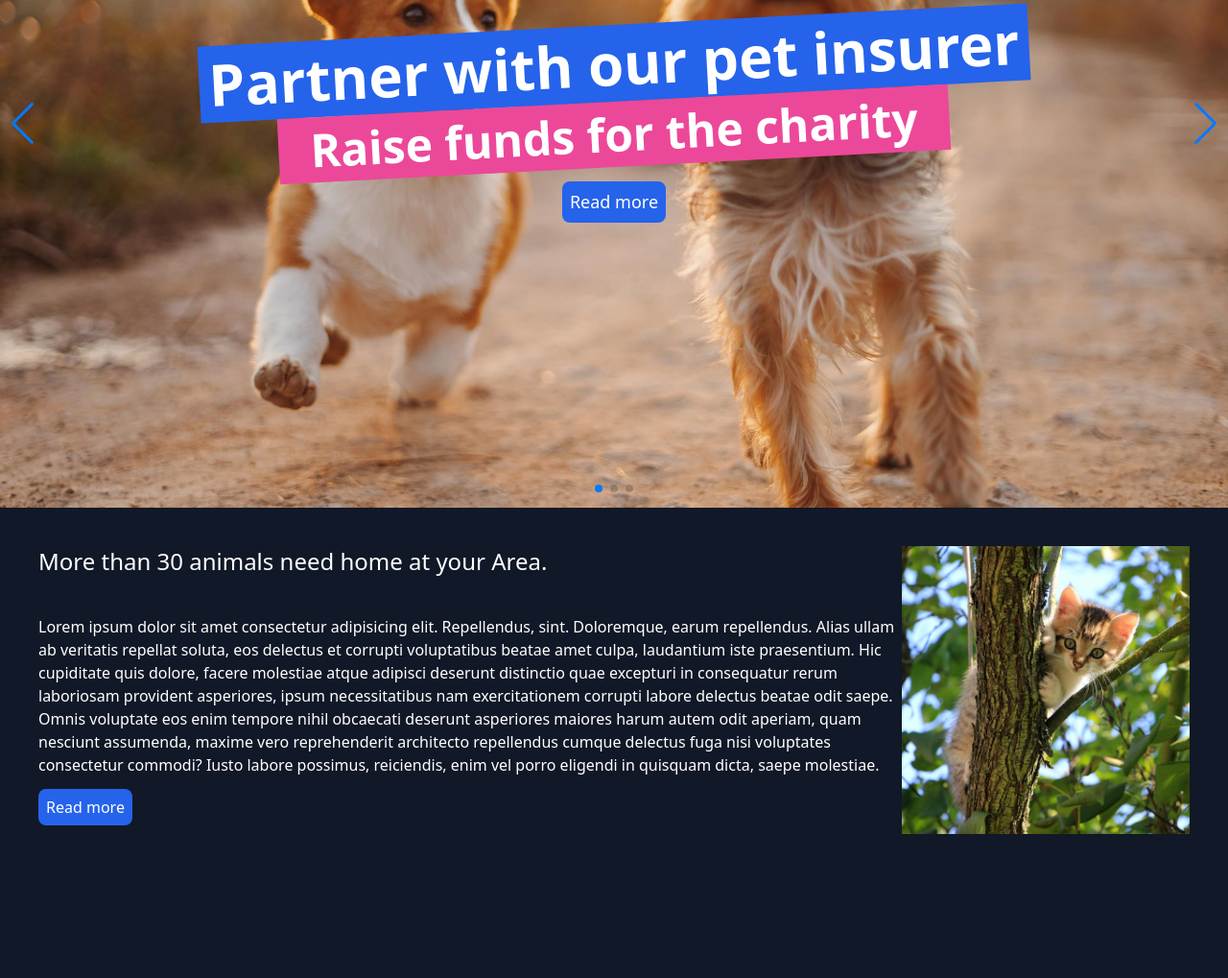
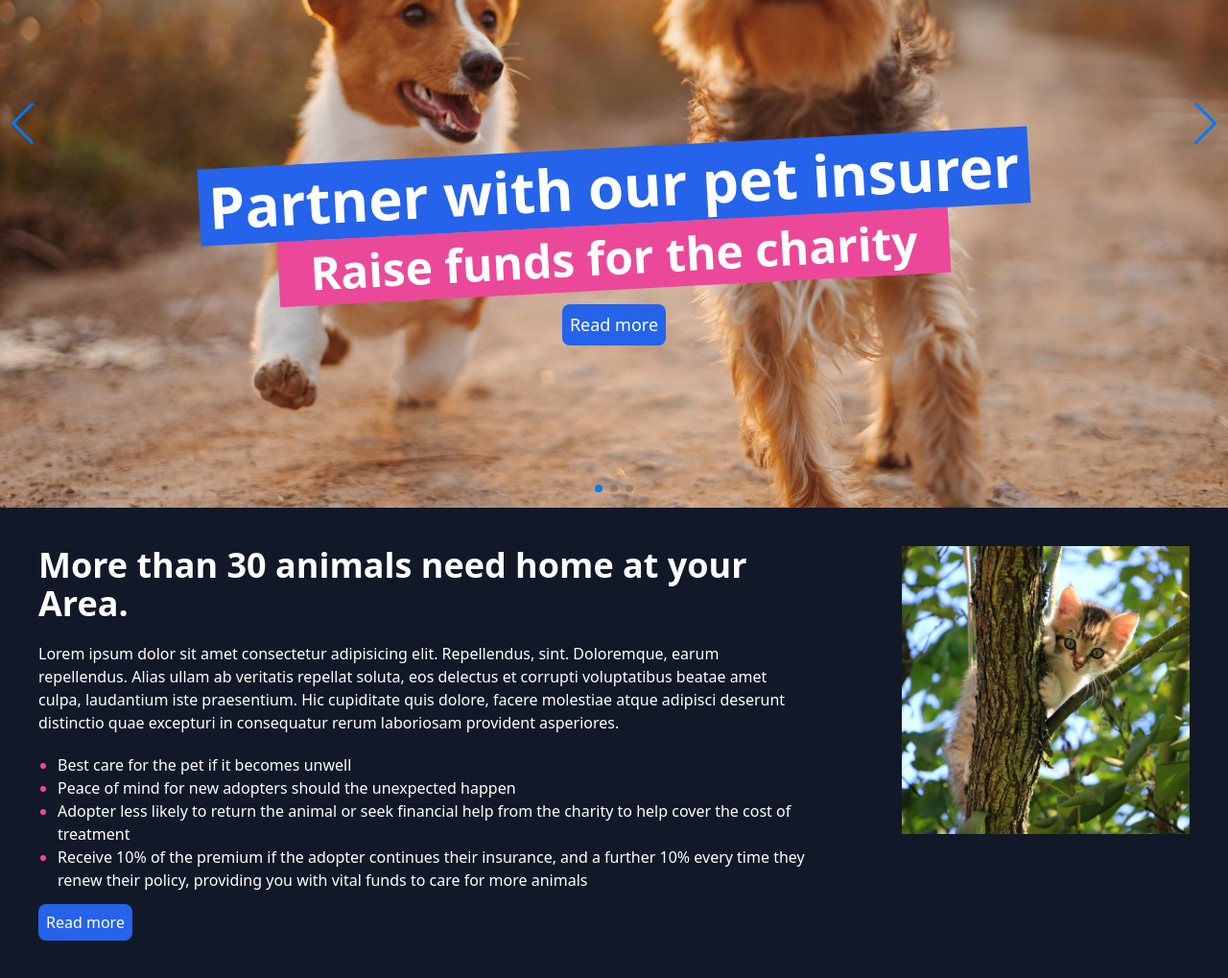
Before and after one commit to AbidAlWassie/PetPlanner-Pet-Charity-Website, a website: page index.html in a window 1280 px wide. Shown: the part 271-1290 px from the top of the page at 96% size. Before the commit the page ends 1184 px from the top, so only its background shows below. Drawn offline with nearby package versions, Linux system fonts and the light colour scheme.

Commit message:
minor changes

```diff
--- a/index.html
+++ b/index.html
@@ -156,7 +156,7 @@
 
         <div class="swiper-slide">
           <img src="img/alvan-nee-T-0EW-SEbsE-unsplash.jpg" alt="">
-          <div class="slider-content absolute">
+          <div class="slider-content absolute mt-64">
             <div class="text1 text-6xl font-bold bg-blue-600 -rotate-3">
               <h1>Partner with our pet insurer</h2>
             </div>
@@ -170,7 +170,7 @@
         <div class="swiper-slide">
           <img src="img/anoir-chafik-2_3c4dIFYFU-unsplash.jpg" alt="">
           <div class="slider-content absolute">
-            <h2 class="text-8xl mb-5 font-bold">Help Save Lives!</h2>
+            <h2 class="bg-indigo-700 text-8xl p-4 mb-5 font-bold">Help Save Lives!</h2>
             <button class="bg-blue-600 text-white p-2 rounded-lg hover:bg-blue-500 transition">Read more</button>
           </div>
         </div>
@@ -195,10 +195,17 @@
 
 
       <div class="side-info flex justify-between mx-auto flex-col md:flex-row">
-        <div class="side-text flex-col">
-          <p class="text-2xl mb-10">More than 30 animals need home at your Area.</p>
+        <div class="side-text flex-col lg:w-4/6">
+          <p class="text-4xl mb-5 font-semibold">More than 30 animals need home at your Area.</p>
 
-          <p class="mb-5">Lorem ipsum dolor sit amet consectetur adipisicing elit. Repellendus, sint. Doloremque, earum repellendus. Alias ullam ab veritatis repellat soluta, eos delectus et corrupti voluptatibus beatae amet culpa, laudantium iste praesentium. Hic cupiditate quis dolore, facere molestiae atque adipisci deserunt distinctio quae excepturi in consequatur rerum laboriosam provident asperiores, ipsum necessitatibus nam exercitationem corrupti labore delectus beatae odit saepe. Omnis voluptate eos enim tempore nihil obcaecati deserunt asperiores maiores harum autem odit aperiam, quam nesciunt assumenda, maxime vero reprehenderit architecto repellendus cumque delectus fuga nisi voluptates consectetur commodi? Iusto labore possimus, reiciendis, enim vel porro eligendi in quisquam dicta, saepe molestiae.</p>
+          <p class="mb-5">Lorem ipsum dolor sit amet consectetur adipisicing elit. Repellendus, sint. Doloremque, earum repellendus. Alias ullam ab veritatis repellat soluta, eos delectus et corrupti voluptatibus beatae amet culpa, laudantium iste praesentium. Hic cupiditate quis dolore, facere molestiae atque adipisci deserunt distinctio quae excepturi in consequatur rerum laboriosam provident asperiores.</p>
+
+          <ul class="list-disc marker:text-pink-500 ml-5 mb-5">
+            <li>Best care for the pet if it becomes unwell</li>
+            <li>Peace of mind for new adopters should the unexpected happen</li>
+            <li>Adopter less likely to return the animal or seek financial help from the charity to help cover the cost of treatment</li>
+            <li>Receive 10% of the premium if the adopter continues their insurance, and a further 10% every time they renew their policy, providing you with vital funds to care for more animals</li>
+          </ul>
 
           <a href="#" class="bg-blue-600 p-2 rounded-lg hover:bg-blue-500 transition"><button class="mb-5">Read more</button></a>
         </div>
```
Also changed, not shown: build/styles.css.
